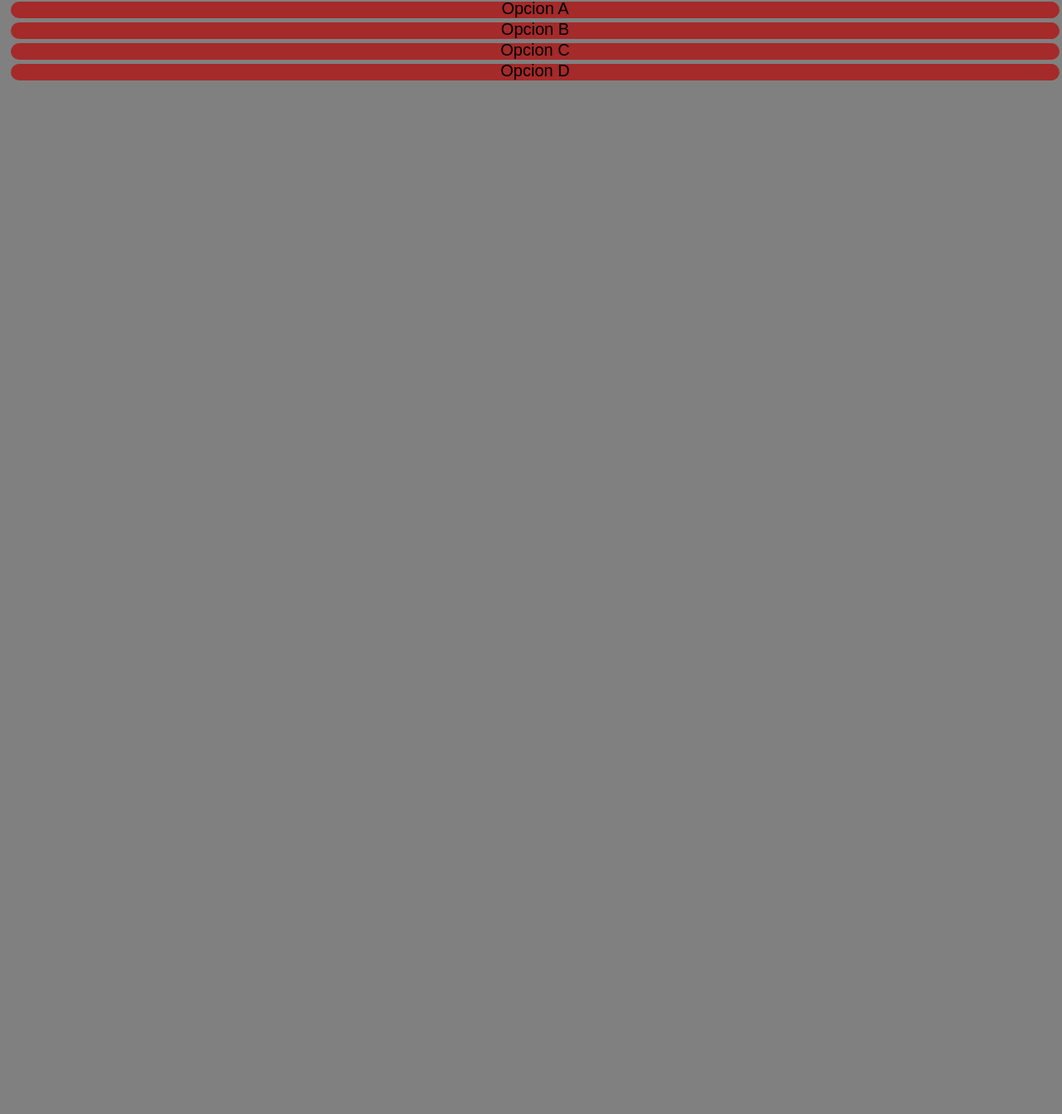
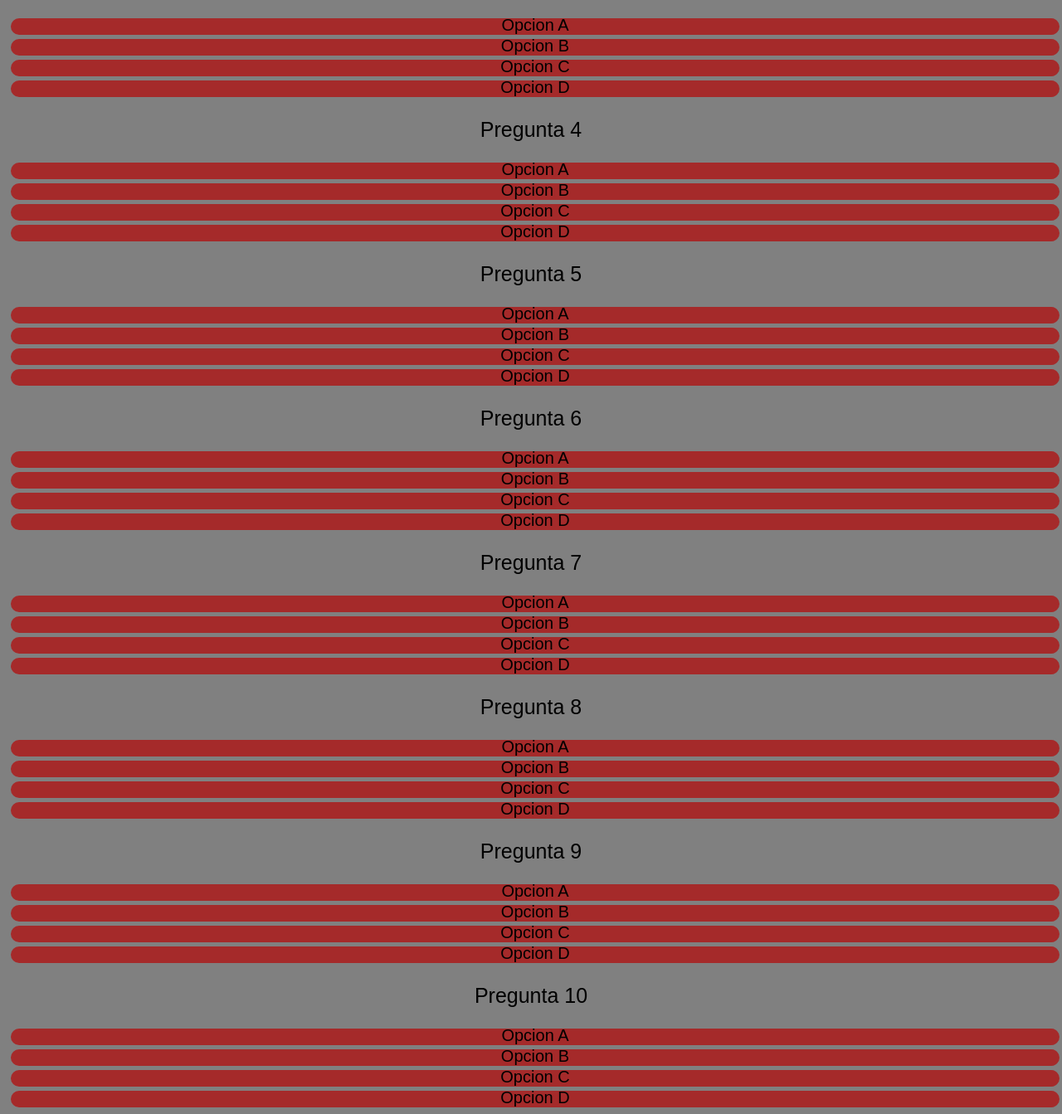
Before and after one commit to Willburg05/ESTILOS-RESPONSIVOS, a plain HTML site: page index.html in a window 1280 px wide. Shown: the part 466-1809 px from the top of the page at 83% size. Before the commit the page ends 800 px from the top, so only its background shows below. Drawn offline with Linux system fonts and the light colour scheme.

Commit message:
Se agregaron más elementos a la página

```diff
--- a/index.html
+++ b/index.html
@@ -54,5 +54,110 @@
             Opcion D
         </div>
     </section>
+    <p class="p3">Pregunta 4</p>
+    <section class="flex-container">
+        <div class="caja">
+            Opcion A
+        </div>
+        <div class="caja">
+            Opcion B
+        </div>
+        <div class="caja">
+            Opcion C
+        </div>
+        <div class="caja">
+            Opcion D
+        </div>
+    </section>
+    <p class="p3">Pregunta 5</p>
+    <section class="flex-container">
+        <div class="caja">
+            Opcion A
+        </div>
+        <div class="caja">
+            Opcion B
+        </div>
+        <div class="caja">
+            Opcion C
+        </div>
+        <div class="caja">
+            Opcion D
+        </div>
+    </section>
+    <p class="p3">Pregunta 6</p>
+    <section class="flex-container">
+        <div class="caja">
+            Opcion A
+        </div>
+        <div class="caja">
+            Opcion B
+        </div>
+        <div class="caja">
+            Opcion C
+        </div>
+        <div class="caja">
+            Opcion D
+        </div>
+    </section>
+    <p class="p3">Pregunta 7</p>
+    <section class="flex-container">
+        <div class="caja">
+            Opcion A
+        </div>
+        <div class="caja">
+            Opcion B
+        </div>
+        <div class="caja">
+            Opcion C
+        </div>
+        <div class="caja">
+            Opcion D
+        </div>
+    </section>
+    <p class="p3">Pregunta 8</p>
+    <section class="flex-container">
+        <div class="caja">
+            Opcion A
+        </div>
+        <div class="caja">
+            Opcion B
+        </div>
+        <div class="caja">
+            Opcion C
+        </div>
+        <div class="caja">
+            Opcion D
+        </div>
+    </section>
+    <p class="p3">Pregunta 9</p>
+    <section class="flex-container">
+        <div class="caja">
+            Opcion A
+        </div>
+        <div class="caja">
+            Opcion B
+        </div>
+        <div class="caja">
+            Opcion C
+        </div>
+        <div class="caja">
+            Opcion D
+        </div>
+    </section>
+    <p class="p3">Pregunta 10</p>
+    <section class="flex-container">
+        <div class="caja">
+            Opcion A
+        </div>
+        <div class="caja">
+            Opcion B
+        </div>
+        <div class="caja">
+            Opcion C
+        </div>
+        <div class="caja">
+            Opcion D
+        </div>
+    </section>
 </body>
 </html>
--- a/style.css
+++ b/style.css
@@ -17,6 +17,17 @@ line-height: 17px;
 .titulo{
     text-align: center;
     font-size: 23px;
+    position: sticky;
+
+    top: 0;
+
+    background-color: #ff0004;
+
+    color: white;
+
+    padding: 10px;
+
+    z-index: 1000; /* Asegura que siempre quede sobre el contenido */
 }
 .p1{
     text-align: center;
@@ -64,3 +75,8 @@ line-height: 17px;
     }
 
   }
+  <div class="sticky-header">
+
+  Encabezado Adhesivo
+
+</div>
```
